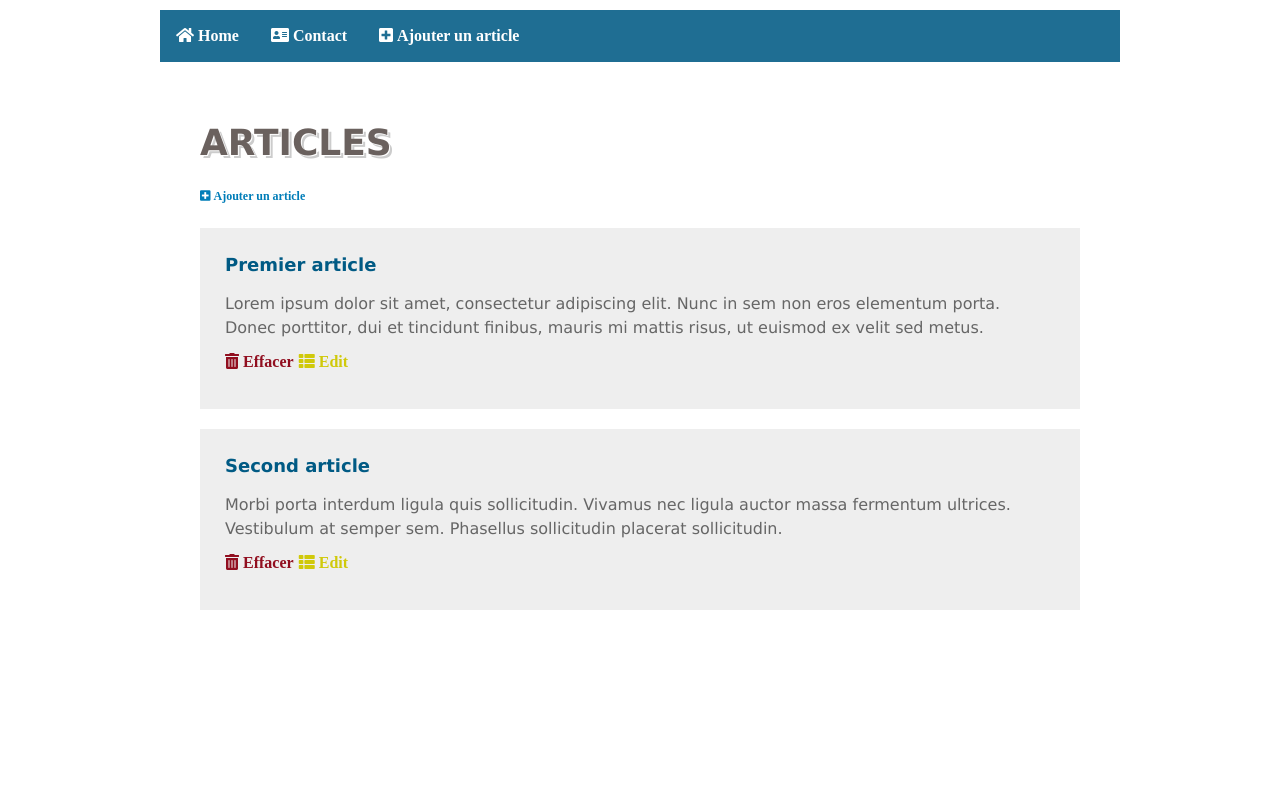
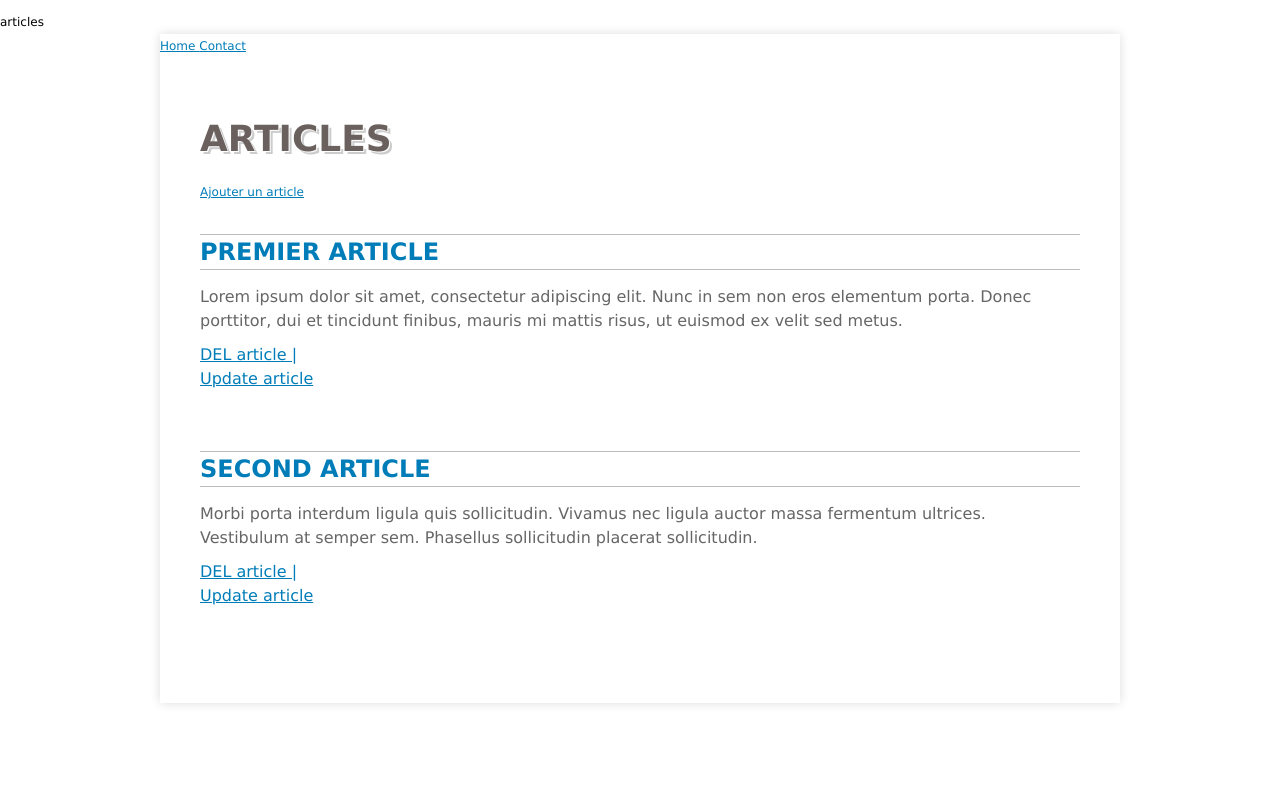
Before and after one commit to recca004/01_php, a PHP site: page /index.php?page=articles in a window 1280 px wide. Run offline with PHP 8.4, Linux system fonts and the light colour scheme; data comes from the database, SQL or seed files in the repository; some libraries are stand-ins or nearby versions.

Commit message:
Merge branch  pas-touch into 'mario2'
URL rewriting

```diff
--- a/01_EXOS/application/articles/Controller.php
+++ b/01_EXOS/application/articles/Controller.php
@@ -11,8 +11,8 @@ class Controller extends ControllerCommon{
                 $this->_article();
                 break;
             case 'show':
-                //$this->_view  = 'articles/article_form';
                 $this->_show();
+                $this->_formUrl();
                  break;
             case 'insert':
                 $this->_insert();
@@ -29,7 +29,8 @@ class Controller extends ControllerCommon{
         }
     }
 
-    private function _articles(){
+    private function _articles()
+    {
         $datas = array();
 
         $db = Db::connect();
@@ -46,7 +47,8 @@ class Controller extends ControllerCommon{
     }
 
 
-    private function _article(){
+    private function _article()
+    {
 
         $id = $_GET['id'];
 
@@ -56,7 +58,8 @@ class Controller extends ControllerCommon{
 
         $results = $db->query( 'SELECT * FROM articles WHERE IdArticle = \''.$db->real_escape_string($id).'\'' );
 
-            if( !$db->errno && $results->num_rows > 0 ){
+        if( !$db->errno && $results->num_rows > 0 )
+        {
             $datas[ 'article' ] = $results;
         }
 
@@ -65,14 +68,18 @@ class Controller extends ControllerCommon{
     }
 
 
-    private function _show(){
-        if ( isset( $_GET['id'] ) && !empty( $_GET['id'] ) && is_numeric($_GET['id']) ){
+    private function _show()
+    {
+        if ( isset( $_GET['id'] ) && !empty( $_GET['id'] ) && is_numeric($_GET['id']) )
+        {
             $this->_article( $_GET['id'] );
+
         }
         $this->_view = 'articles/article_form';
     }
 
-    private function _insert(){
+    private function _insert()
+    {
 
         $datas = $_POST;
 
@@ -86,10 +93,11 @@ class Controller extends ControllerCommon{
             $datas[ 'error' ][ 'contentempty' ] = true;
         }
 
-        if ( isset( $datas[ 'error' ] ) ){
+        if ( isset( $datas[ 'error' ] ) )
+        {
             $this->_view  = 'articles/article_form';
             $this->_datas = $datas;
-            return;
+            return false;
         }
 
         $db = Db::connect();
@@ -101,10 +109,11 @@ class Controller extends ControllerCommon{
         $query='INSERT INTO articles VALUES(NULL, \''.$TitleArticle.'\', \''.$IntroArticle.'\', \''.$ContentArticle.'\')';
         $db->query($query);
 
-            if( $db->errno ){
+        if( $db->errno )
+        {
             $this->_view  = 'articles/article_form';
             $this->_datas = $datas;
-                return;
+            return false;
         }
 
         $this->_view  = 'articles/articles';
@@ -128,23 +137,18 @@ class Controller extends ControllerCommon{
 
      }
 
-    private function _update(){
+    private function _update()
+    {
         $datas = $_POST;
 
-        if ( empty( $_GET['id'] ) && !is_numeric($_GET['id']) ){
+        if ( empty( $_GET['id'] ) && !is_numeric($_GET['id']) )
+        {
             $this->_view = 'articles/article_form';
             $this->_datas = $datas;
             return;
         }
 
-        /*
-        if ( count( $_POST ) == 0 )
-        {
-            $this->_article( $_GET['id'] );
-            $this->_view = 'articles/article_form';
-            return;
-        }
-        */
+
 
         if (empty( $datas[ 'TitleArticle' ] ) ){
             $datas[ 'error' ][ 'titleempty' ] = true;
@@ -156,7 +160,8 @@ class Controller extends ControllerCommon{
             $datas[ 'error' ][ 'contentempty' ] = true;
         }
 
-        if ( isset( $datas[ 'error' ] ) ){
+        if ( isset( $datas[ 'error' ] ) )
+        {
             $this->_view  = 'articles/article_form';
             $this->_datas = $datas;
             return;
@@ -174,14 +179,32 @@ class Controller extends ControllerCommon{
                 . 'ContentArticle = \''.$ContentArticle.'\' '
                 . 'WHERE IdArticle = ' . $_GET['id'];
 
+
         $db->query($query);
 
+
+        //$this->_article( $_GET['id'] );
         $this->_articles();
         $this->_view  = 'articles/articles';
 
      }
 
 
+     private function _formUrl()
+     {
+         if ( isset( $_GET['id'] ) )
+         {
+             $this->_datas = $this->_datas['article']->fetch_array();
+
+             $this->_datas['formUrl'] = SITE_URL . '/articles/update/' . $_GET['id'];
+
+         }
+         else
+         {
+             $this->_datas['formUrl'] = SITE_URL . '/articles/insert';
+         }
+
+     }
 
 
 }
--- a/01_EXOS/css/style.css
+++ b/01_EXOS/css/style.css
@@ -2,9 +2,9 @@ html{font-size:100%;}
 body{background:#fff; line-height:2em; font-size:12px; margin:0px; padding:10px 0 0 0; font-family: Verdana, Geneva, Arial, Helvetica, sans-serif;}
 *{outline:0;}
 
-div#page{width:960px; margin:0px auto; /*box-shadow:0px 0px 10px #ddd;*/ min-height:400px;}
+div#page{width:960px; margin:0px auto; box-shadow:0px 0px 10px #ddd; min-height:400px;}
 main{display:block; padding:35px 0; margin:0 40px;}
-article{/*margin:30px 0 60px 0;*/margin: 20px 0 0 0;}
+article{margin:30px 0 60px 0;}
 nav{border-top:1px solid #ddd; border-bottom:1px solid #ddd; margin:0 0 30px 0;}
 
 /*********************************************************************************
@@ -21,11 +21,10 @@ a:link, a:visited {color:#007db8;}
 a:hover {text-decoration:none;}
 a:focus{outline:none;}
 a img{border:none;}
-h2 a:link, h2 a:visited{text-decoration:none; color:#005A84;}
-h2 a:hover{text-decoration:none;color: #062837;}
+h2 a:link, h2 a:visited{text-decoration:none; color:#007db8;}
+h2 a:hover{text-decoration:underline;}
 h1{font-size:36px; line-height:52px; margin:0 0 15px 0; padding:20px 0 0 0; font-weight:bold; color:#6A615E; text-shadow:1px 1px 0px #fff, 3px 3px 0px #ccc; text-transform:uppercase;}
-/*h2 {font-size:18px; margin:0 0 15px 0; padding:5px 0; font-weight:bold; color:#6A615E; text-transform:uppercase; border-top:1px solid #bbb; border-bottom:1px solid #bbb;}*/
-h2 {font-size:18px; margin:0 0 15px 0; border-bottom: 1px solid #bbb;border: none;}
+h2 {font-size:24px; margin:0 0 15px 0; padding:5px 0; font-weight:bold; color:#6A615E; text-transform:uppercase; border-top:1px solid #bbb; border-bottom:1px solid #bbb;}
 h3 {font-size:14px; margin:14px 0 8px 0; font-weight:normal; color:#000;}
 h4 {}
 h5 {}
@@ -80,10 +79,3 @@ nav ul li a:hover{color:#222 !important; background:#f5f5f5;}
 nav ul li.actif a{box-shadow:0px 0px 3px #999; border-color:#fff;}
 nav ul li em{display:none; position:absolute; bottom:-8px; background:url(../images/marqueur.png) bottom center no-repeat; height:10px; width:100%;}
 nav ul li.actif em{display:block;}
-
-/* Navbar */
-ul.navbar {list-style-type: none;margin: 0;padding: 0;overflow: hidden;background-color: rgba(0, 90, 132, 0.88);}
-ul.navbar li {float: left;}
-ul.navbar li a {display: block;color: white;text-align: center;padding: 14px 16px;text-decoration: none;}
-ul.navbar li a:hover {background-color: #062837;}
-.container{    background-color: rgb(238, 238, 238); padding: 25px;}
--- a/01_EXOS/includes/Db.php
+++ b/01_EXOS/includes/Db.php
@@ -11,11 +11,6 @@ Class Db{
 
             self::$_connect = new mysqli( $config['dbhost'], $config['dbuser'], $config['dbpass'], $config['dbname'], $config['dbport'] );
 
-            /* Modification du jeu de résultats en utf8 */
-            //echo self::$_connect->character_set_name();
-            self::$_connect->set_charset("utf8");
-            //echo self::$_connect->character_set_name();
-
         }
 
         return self::$_connect;
--- a/01_EXOS/index.php
+++ b/01_EXOS/index.php
@@ -3,10 +3,21 @@ define ( 'SITE_PATH', realpath( dirname(__FILE__) ) );
 $site_url = str_replace('\\', '/', str_replace( realpath( $_SERVER[ 'DOCUMENT_ROOT' ] ), '', SITE_PATH ) );
 define ( 'SITE_URL', 'http://' . $_SERVER['HTTP_HOST'] . $site_url );
 
-$page=(isset($_GET['page'])) ? $_GET['page'] : 'articles';
-$action=(isset($_GET['action'])) ? $_GET['action'] : '';
+$urlPath = ( isset( $_GET['page'] ) ) ? $_GET['page'] : '';
 
 
+$url = explode( '/', $urlPath );
+
+$page   = ( isset( $url[0] ) ) ? $url[0] : 'home';
+
+$action = ( isset( $url[1] ) ) ? $url[1] : '';
+
+$router = ( isset( $url[2] ) ) ? $url[2] : '';
+
+
+echo $page;
+echo $action;
+echo $router;
 
 
 include SITE_PATH . '/includes/Db.php';
@@ -15,8 +26,8 @@ include SITE_PATH . '/application/'.$page.'/Controller.php';
 
 $Controller = new Controller($page, $action);
 
-$datas=$Controller->get_datas();
-$view=$Controller->get_view();
+$datas = $Controller->get_datas();
+$view = $Controller->get_view();
 //var_dump($datas);
 
 include SITE_PATH . '/view/page.php';
--- a/01_EXOS/view/articles/articles.php
+++ b/01_EXOS/view/articles/articles.php
@@ -1,5 +1,5 @@
 <h1>Articles</h1>
-<a href="<?php echo SITE_URL; ?>/index.php?page=articles&action=show"><i class="fas fa-plus-square"> Ajouter un article</i></a>
+<a href="<?php echo SITE_URL; ?>/articles/show">Ajouter un article</a>
 <?php
 if( isset( $datas[ 'articles' ] ) )
 {
@@ -7,19 +7,15 @@ if( isset( $datas[ 'articles' ] ) )
     {
     ?>
         <article>
-            <div class="container">
-                <h2><a href="<?php echo SITE_URL; ?>/index.php?page=articles&action=detail&id=<?php echo $row[ 'IdArticle' ]; ?>"><?php echo $row[ 'TitleArticle' ]; ?></a></h2>
+            <h2><a href="<?php echo SITE_URL; ?>/articles/detail/<?php echo $row[ 'IdArticle' ]; ?>"><?php echo $row[ 'TitleArticle' ]; ?></a></h2>
+            <p>
+                <?php echo $row[ 'IntroArticle' ]; ?>
+            </p>
+            <p>
+                <a href="<?php echo SITE_URL; ?>/articles/del/<?php echo $row[ 'IdArticle' ]; ?>">DEL article |</a></br>
+                 <a href="<?php echo SITE_URL; ?>/articles/show/<?php echo $row[ 'IdArticle' ]; ?>"> Update article</a></br>
 
-
-                <p>
-                    <?php echo $row[ 'IntroArticle' ]; ?>
-                </p>
-                <p>
-                <a href="<?php echo SITE_URL; ?>/index.php?page=articles&action=del&id=<?php echo $row[ 'IdArticle' ]; ?>"><i class="fas fa-trash-alt" style="color:#910E1F"> Effacer</i></a>
-                <a href="<?php echo SITE_URL; ?>/index.php?page=articles&action=show&id=<?php echo $row[ 'IdArticle' ]; ?>"><i class="fas fa-th-list" style="color:#D0C90A"><span> Edit</span></i></a>
-
-                </p>
-            </div>
+            </p>
         </article>
     <?php
     }
--- a/01_EXOS/view/contact/contact.php
+++ b/01_EXOS/view/contact/contact.php
@@ -1,6 +1,6 @@
 <h1>Contact</h1>
 
-<form action="<?php echo SITE_URL; ?>/index.php?page=contact&action=send" method="post">
+<form action="<?php echo SITE_URL; ?>/contact/send" method="post">
     <label for="email">
         <?php echo ( isset( $datas[ 'error' ][ 'emailempty' ] ) ) ? '<span class="alert">Aucune adresse n\'a été indiquée</span><br />' : ''; ?>
         <?php echo ( isset( $datas[ 'error' ][ 'emailformat' ] ) ) ? '<span class="alert">Le format de l\'adresse n\'est pas conforme.</span><br />' : ''; ?>
--- a/01_EXOS/view/page.php
+++ b/01_EXOS/view/page.php
@@ -4,17 +4,12 @@
         <meta charset="UTF-8">
         <title>Articles</title>
         <link rel="stylesheet" type="text/css" href="css/style.css" />
-        <link href="https://use.fontawesome.com/releases/v5.0.6/css/all.css" rel="stylesheet">
-
     </head>
     <body>
         <div id="page">
-<ul class="navbar">
-    <li><a href="<?php echo SITE_URL ; ?>/index.php?page=articles"><i class="fas fa-home"> Home</i></a></li>
-    <li><a href="<?php echo SITE_URL ; ?>/index.php?page=contact" > <i class="fas fa-address-card"> Contact</i> </a></li>
-    <li><a href="<?php echo SITE_URL; ?>/index.php?page=articles&action=show"><i class="fas fa-plus-square"> Ajouter un article</i></a></li>
-</ul>
 
+            <a href="<?php echo SITE_URL ; ?>/articles"> Home </a>
+            <a href="<?php echo SITE_URL ; ?>/contact" > Contact </a>
             <main>
                 <?php include SITE_PATH . '/view/'.$view.'.php'; ?>
             </main>
```
Also changed, not shown: 01_EXOS/view/articles/article_detail.php (+3 -7 lines), 01_EXOS/view/articles/article_form.php (+2 -19 lines), 01_EXOS/.htaccess (added). Lines whose indentation alone changed are shown as unchanged.
